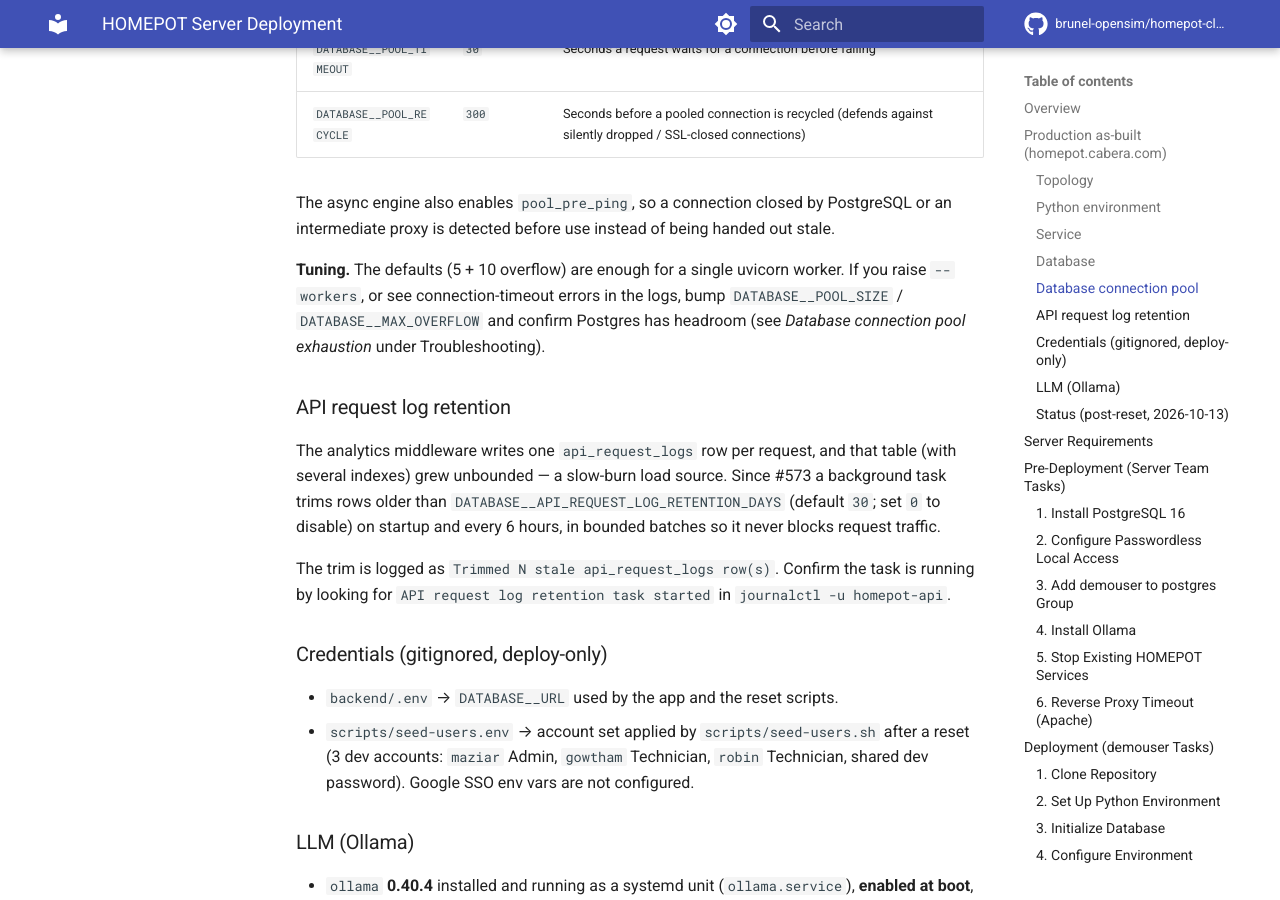
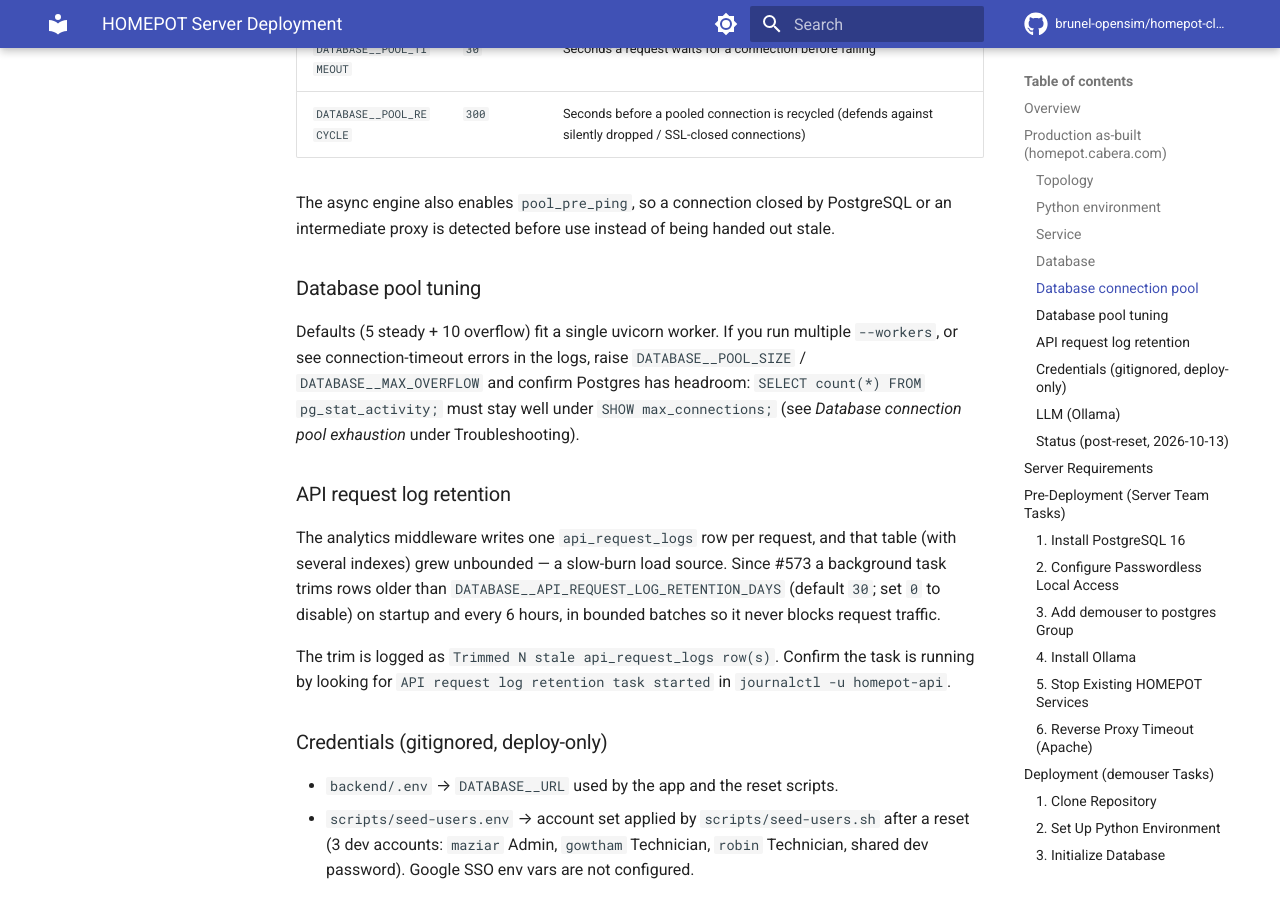
Before and after one commit to brunel-opensim/homepot-client, an MkDocs documentation site: the page built from docs/server-deployment.md, in a window 1280 px wide and 900 px high, scrolled down 2112 px. Built offline with MkDocs 1.6.1 and Material for MkDocs 9.7.7, drawn with Linux system fonts in a browser that asks for light colours; comment, search, counter and statistics services are not loaded; the version menu is left out.

Commit message:
docs(server): add short 'Database pool tuning' note

```diff
--- a/docs/server-deployment.md
+++ b/docs/server-deployment.md
@@ -84,10 +84,14 @@ The async engine also enables `pool_pre_ping`, so a connection closed by
 PostgreSQL or an intermediate proxy is detected before use instead of being
 handed out stale.
 
-**Tuning.** The defaults (5 + 10 overflow) are enough for a single uvicorn
-worker. If you raise `--workers`, or see connection-timeout errors in the logs,
-bump `DATABASE__POOL_SIZE` / `DATABASE__MAX_OVERFLOW` and confirm Postgres has
-headroom (see *Database connection pool exhaustion* under Troubleshooting).
+### Database pool tuning
+
+Defaults (5 steady + 10 overflow) fit a single uvicorn worker. If you run
+multiple `--workers`, or see connection-timeout errors in the logs, raise
+`DATABASE__POOL_SIZE` / `DATABASE__MAX_OVERFLOW` and confirm Postgres has
+headroom: `SELECT count(*) FROM pg_stat_activity;` must stay well under
+`SHOW max_connections;` (see *Database connection pool exhaustion* under
+Troubleshooting).
 
 ### API request log retention
 
```
